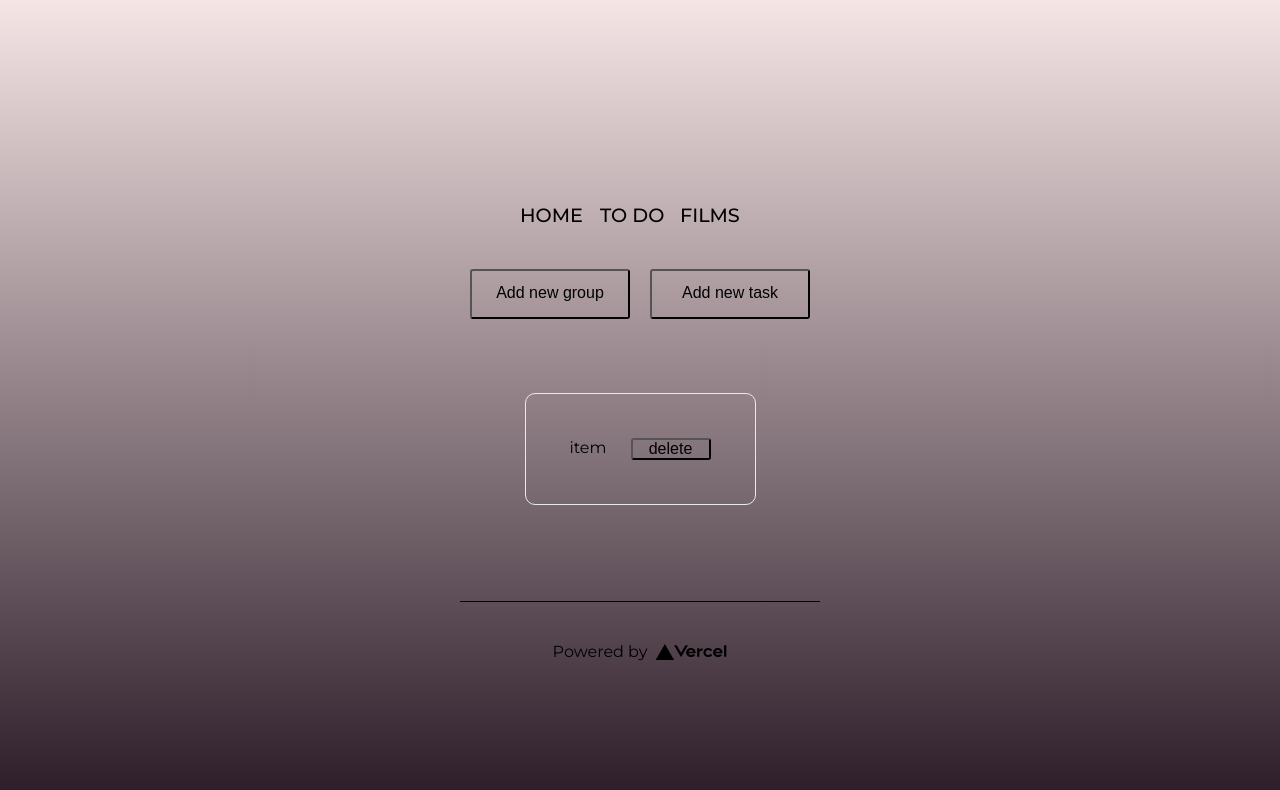
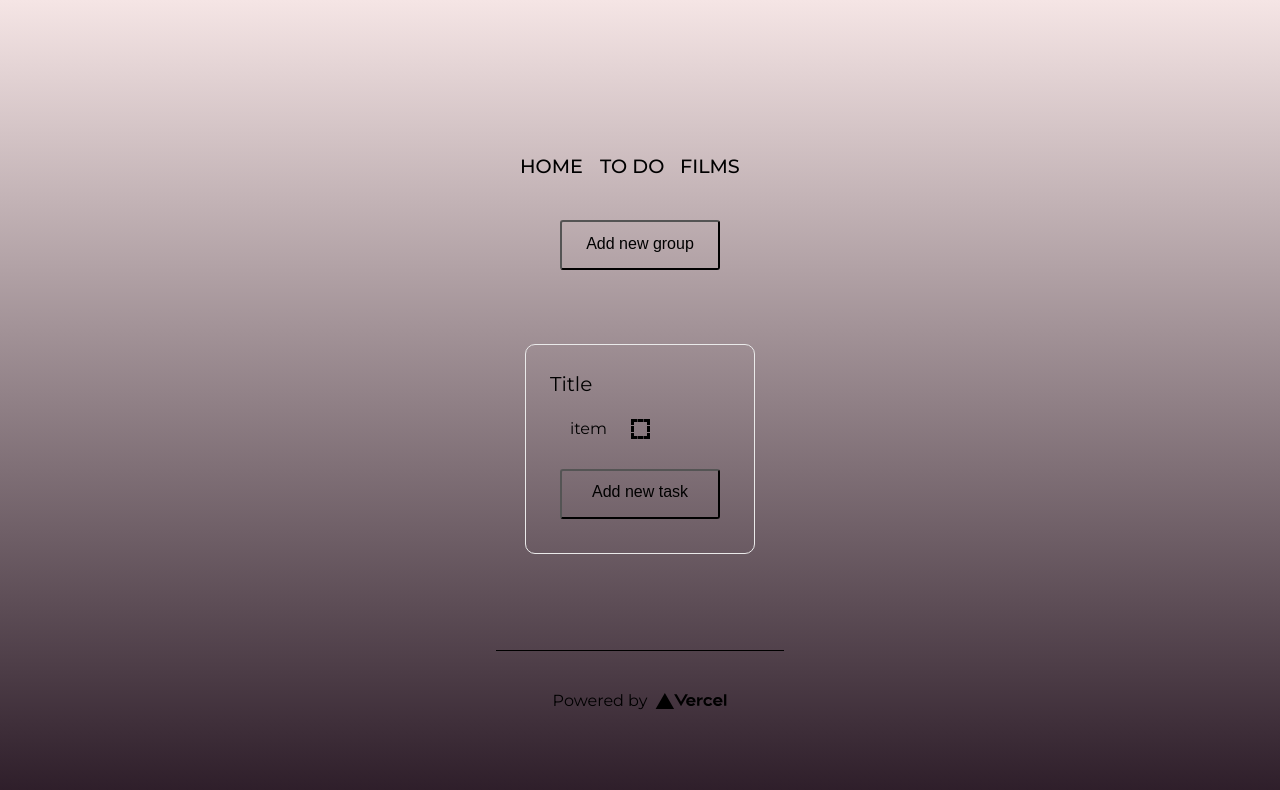
Before and after one commit to ITKory/MySite, a Next.js app: page /todolist in a window 1280 px wide. Both pictures are taken after a click on the button "Add new group". Shown: the top 790 px of the page. Built offline with nearby package versions, Linux system fonts and the light colour scheme.

Commit message:
fix 1.3.3

```diff
--- a/components/ToDoList.js
+++ b/components/ToDoList.js
@@ -1,12 +1,12 @@
 import styles from '../styles/Home.module.scss'
 import React, { useState } from "react";
 import { DragDropContext, Droppable, Draggable } from "react-beautiful-dnd";
+
 
 const getItems = (count, offset = 0, text = "item") =>
     Array.from({ length: count }, (v, k) => k).map(k => ({
         id: `item-${k + offset}-${new Date().getTime()}`,
         content: `${text}`,
-
     }));
 
 const reorder = (list, startIndex, endIndex) => {
@@ -35,6 +35,7 @@ const move = (source, destination, droppableSource, droppableDestination) => {
 
 export default function ToDoList() {
     const [state, setState] = useState([]);
+    let validateTask = new RegExp(/^.{1,80}$/);
     function onDragEnd(result) {
         const { source, destination } = result;
         if (!destination) {
@@ -58,8 +59,17 @@ export default function ToDoList() {
         }
     };
 
-    function addNewItem() {
-        setState([...state, getItems(1, null, prompt('Task'))]);
+    function addNewItem(el) {
+        let taskValue = prompt('Minimal lenght is 50')
+        if (validateTask.test(taskValue)) {
+            el.push(...getItems(1, null, taskValue))
+            const newState = [...state];
+            setState(newState.filter(group => group.length));
+        } else
+            if (taskValue.length > 80)
+                alert('Max length is 80')
+            else
+                alert('Min length is 1')
     }
     function delItem(ind, index) {
         const newState = [...state];
@@ -70,34 +80,36 @@ export default function ToDoList() {
     }
     function addNewGroup() {
         setState([...state, getItems(1, null, 'item')]);
+
+
     }
 
     return (
         <>
             <div>
                 <button
+                    className="defaultButton"
                     type="button"
                     onClick={() => addNewGroup()}
                 > Add new group
                 </button>
 
-                    <button
-                        type="button"
-                        onClick={() => addNewItem()}
-                    > Add new task
-                    </button>
+
             </div>
             <div>
                 <div className={styles.grid} >
+
                     <DragDropContext onDragEnd={onDragEnd}>
                         {state.map((el, ind) => (
                             <Droppable key={ind} droppableId={`${ind}`}>
+
                                 {(provided, snapshot) => (
                                     <div
                                         className={styles.card}
                                         ref={provided.innerRef}
                                         {...provided.droppableProps}
                                     >
+                                        <p>Title</p>
                                         {el.map((item, index) => (
                                             <Draggable
                                                 key={item.id}
@@ -114,18 +126,24 @@ export default function ToDoList() {
                                                         <div>{item.content}</div>
                                                         <button
                                                             className={styles.delete}
-                                                                    type="button"
                                                             onClick={() => delItem(ind, index)}
-                                                                >
-                                                                    delete
+                                                        >X
                                                         </button>
                                                     </div>
+
                                                 )}
                                             </Draggable>
                                         ))}
                                         {provided.placeholder}
+                                        <button
+                                            className="defaultButton"
+
+                                            onClick={() => addNewItem(el)}
+                                        > Add new task
+                                        </button>
                                     </div>
                                 )}
+
                             </Droppable>
                         ))}
                     </DragDropContext>
--- a/components/App.jsx
+++ b/components/app.js
@@ -1,6 +1,6 @@
 import  { useState } from 'react'
-import FilmsQuery from './Fetch.jsx'
-import Search from './Search.jsx';
+import FilmsQuery from './fetch.js'
+import Search from './search.js';
 
 
 
@@ -16,7 +16,7 @@ export default function App() {
             <div className="filmContainer">
             <FilmsQuery updateItems={(oldI,newI)=>setItems([...oldI,...newI])} film={val} page={page} items={items}></FilmsQuery>
             </div>
-            <button onClick={()=>{setPage(page+1);{<FilmsQuery film={val} page={page}/>}}}>More</button>
+            <button className="defaultButton" onClick={()=>{setPage(page+1);{<FilmsQuery film={val} page={page}/>}}}>More</button>
             </div>
         </>
     )
--- a/components/Fetch.jsx
+++ b/components/fetch.js
@@ -1,7 +1,7 @@
 
 import   { useState, useEffect } from 'react'
 
-import Card from './Card.jsx';
+import Card from './Card.js';
 function FilmsQuery({ film , page,items,updateItems }) {
     let uri = `https://www.omdbapi.com/?apikey=183ab52c&s=${film}&page=${page}`
     useEffect(() => {
@@ -18,6 +18,7 @@ function FilmsQuery({ film , page,items,updateItems }) {
             <>
                 {
                 items.map(item => (
+
                     <Card key={item.imdbID} filmID={item.imdbID} title={item.Title}  year={item.Year} image={item.Poster}/>
                 ))
                 }
--- a/pages/_app.js
+++ b/pages/_app.js
@@ -1,7 +1,8 @@
 import '../styles/globals.css'
 import '../styles/style.scss'
 import '../styles/profile.scss'
-import NavBar from '../components/Router';
+
+import NavBar from '../components/router';
 import styles from '../styles/Home.module.scss'
 import Head from 'next/head'
 import Image from 'next/image'
--- a/pages/films.js
+++ b/pages/films.js
@@ -1,4 +1,4 @@
-import App from '../components/App'
+import App from '../components/app'
 function Films(){
     return(
        <App></App>
--- a/styles/Home.module.scss
+++ b/styles/Home.module.scss
@@ -65,8 +65,14 @@
 .item{
     display: flex;
     margin: 1.25rem;
-    :hover{
+    div:hover{
         color: #eaeaea;
+     }
+     button:hover{
+color: red;
+width: 2rem;
+height:1.5rem;
+font-weight: 600;
      }
 
 }
@@ -77,11 +83,16 @@
   margin-left: 0.5rem;
 }
 .delete{
-    width: 5rem;
+    width: 1.2rem;
+    height: 1.2rem;
     margin: 0px;
     margin-left: 1.5rem;
-    padding: 0px;
+    background-color: rgba(0, 0, 0, 0);
+    border: dashed 3px rgb(0, 0, 0);
+   color: #eaeaea00;
+
 }
+
 @media (max-width: 600px) {
   .grid {
     width: 100%;
--- a/styles/style.scss
+++ b/styles/style.scss
@@ -13,7 +13,7 @@ body {
     .navMenu .dot {
       width: 8px;
       height: 8px;
-      background: #f889f8;
+      background: #c216c2;
       border-radius: 50%;
       opacity: 0;
       -webkit-transform: translateX(30px);
@@ -60,7 +60,7 @@ body {
 
       }
       a:hover {
-        color: #af21af;
+        color: #c005c0;
       }
       a, a:visited, a:focus, a:active, a:hover{
         outline:0 none !important;
@@ -69,7 +69,7 @@ body {
     }
 
 
-      button {
+      .defaultButton {
       color: rgba( 0, 0, 0);
       margin: 10px;
       width: 10rem;
@@ -80,9 +80,13 @@ body {
       font-size:1rem ;
 
     }
-      button:hover{
+   .defaultButton:hover{
       color: rgb(255, 249, 249);
-      background-color:  rgb(27, 27, 27)
+      background-color:  rgb(27, 27, 27);
+    }
+    .defaultButton:focus{
+      outline:0 none !important;
+
     }
 
     .filmContent{
@@ -101,7 +105,7 @@ body {
       .filmCard {
         position: relative;
         width: 300px;
-        height: 400px;
+        height: 420px;
         margin: 0 auto;
         background: #000;
         border-radius: 15px;
```
Also changed, not shown: components/Card.jsx (deleted, +0 -20 lines), components/card.js (added, +28 -0 lines), components/search.js (renamed from components/Search.jsx). Lines whose indentation alone changed are shown as unchanged.
